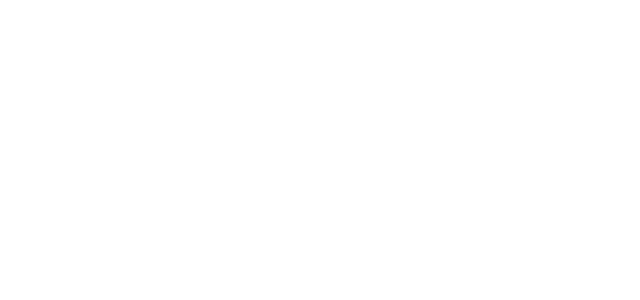
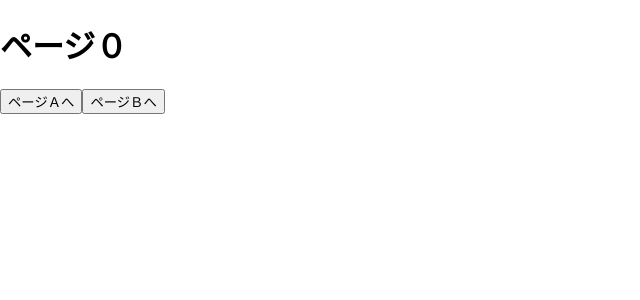
Before and after one commit to dotnsf/react-with-ga, a React (Create React App) app: page / in a window 1280 px wide. Before the commit this address had no page. Shown: the top 300 px of the page, without its empty margins (0-640 px from the left). Built offline with nearby package versions, Linux system fonts and the light colour scheme.

Commit message:
homepage fixed in package.json

```diff
--- a/package.json
+++ b/package.json
@@ -2,7 +2,7 @@
   "name": "react-with-ga",
   "version": "0.1.0",
   "private": true,
-  "homepage": ".",
+  "homepage": "https://dotnsf.github.io/react-with-ga/",
   "dependencies": {
     "@testing-library/jest-dom": "^5.16.5",
     "@testing-library/react": "^13.4.0",
--- a/src/App.js
+++ b/src/App.js
@@ -16,9 +16,9 @@
   return (
     <React.Fragment>
       <Routes>
-        <Route path="*/" element={<Page0 />} />
-        <Route path="*/a" element={<PageA />} />
-        <Route path="*/b" element={<PageB />} />
+        <Route path="/" element={<Page0 />} />
+        <Route path="/a" element={<PageA />} />
+        <Route path="/b" element={<PageB />} />
       </Routes>
     </React.Fragment>
   );
```
